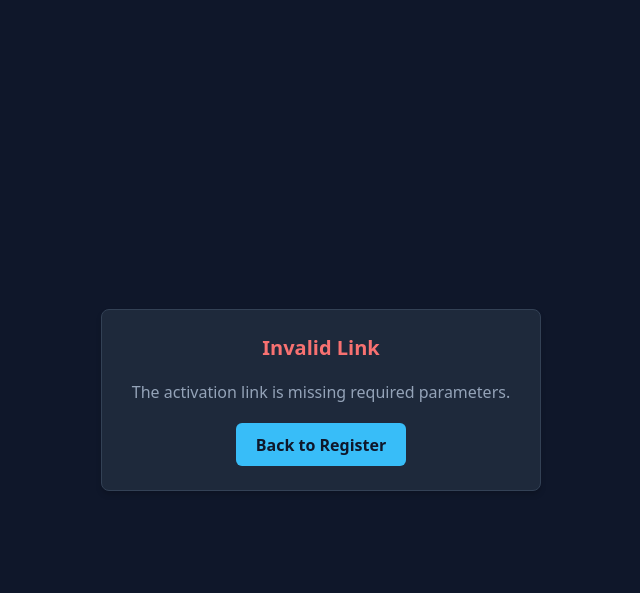
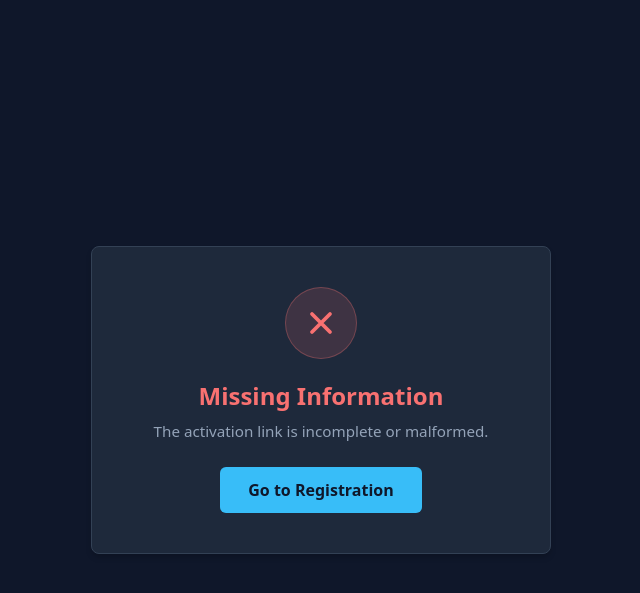
Before and after one commit to M4tof/web-app, a Spring Boot app: page /activate/activate.html in a window 1280 px wide. Shown: the top 593 px of the page, without its empty margins (319-959 px from the left). Run offline with Spring Boot 4, Linux system fonts and the light colour scheme.

Commit message:
activation pretty

```diff
--- a/src/main/resources/static/activate/activate.html
+++ b/src/main/resources/static/activate/activate.html
@@ -5,20 +5,104 @@
     <meta name="viewport" content="width=device-width, initial-scale=1.0">
     <title>Account Activation</title>
     <link rel="stylesheet" href="/register/register.css">
+    <style>
+        .status-container {
+            display: flex;
+            flex-direction: column;
+            align-items: center;
+            text-align: center;
+            padding: 1rem 0;
+        }
+
+        .icon-circle {
+            width: 72px;
+            height: 72px;
+            border-radius: 50%;
+            display: flex;
+            align-items: center;
+            justify-content: center;
+            margin-bottom: 1.25rem;
+            transition: all 0.3s ease;
+        }
+
+        .icon-circle svg {
+            width: 36px;
+            height: 36px;
+        }
+
+        /* Loading Spinner */
+        .spinner {
+            border: 3px solid rgba(56, 189, 248, 0.2);
+            border-top-color: var(--primary);
+            border-radius: 50%;
+            width: 50px;
+            height: 50px;
+            animation: spin 0.8s linear infinite;
+            margin-bottom: 1.25rem;
+        }
+
+        @keyframes spin {
+            to { transform: rotate(360deg); }
+        }
+
+        .state-success {
+            background-color: rgba(74, 222, 128, 0.15);
+            color: var(--success, #4ade80);
+            border: 1px solid rgba(74, 222, 128, 0.3);
+        }
+
+        .state-warning {
+            background-color: rgba(251, 146, 60, 0.15);
+            color: #fb923c;
+            border: 1px solid rgba(251, 146, 60, 0.3);
+        }
+
+        .state-error {
+            background-color: rgba(248, 113, 113, 0.15);
+            color: var(--error, #f87171);
+            border: 1px solid rgba(248, 113, 113, 0.3);
+        }
+
+        .btn-action {
+            display: inline-block;
+            margin-top: 1.5rem;
+            padding: 0.75rem 1.75rem;
+            background-color: var(--primary);
+            color: #0f172a;
+            border: none;
+            border-radius: 6px;
+            font-weight: 600;
+            text-decoration: none;
+            cursor: pointer;
+            transition: background-color 0.2s ease;
+        }
+
+        .btn-action:hover {
+            background-color: var(--primary-hover);
+        }
+    </style>
     <script src="activate.js" defer></script>
 </head>
 <body style="display: flex; justify-content: center; align-items: center; min-height: 100vh;">
 
-<main class="card" style="text-align: center; max-width: 440px; width: 90%;">
-    <h2 id="status-title" style="color: var(--primary);">Verifying Account...</h2>
-    <p id="status-msg" style="color: var(--muted-color); margin: 1.25rem 0;">
-        Please wait while we validate your activation token.
-    </p>
+<main class="card" style="max-width: 460px; width: 90%;">
+    <div class="status-container">
+        <!-- Icon / Spinner placeholder -->
+        <div id="icon-slot">
+            <div class="spinner"></div>
+        </div>
 
-    <!-- Dynamic Action Button -->
-    <a id="action-btn" href="/index.html" style="display: none; padding: 0.65rem 1.25rem; background: var(--primary); color: #0f172a; border-radius: 6px; text-decoration: none; font-weight: 600;">
-        Go to Home
-    </a>
+        <h2 id="status-title" style="color: var(--primary); font-size: 1.5rem; margin-bottom: 0.5rem;">
+            Verifying Account...
+        </h2>
+
+        <p id="status-msg" style="color: var(--muted-color); font-size: 0.95rem; line-height: 1.5;">
+            Validating your activation token. Please hold on...
+        </p>
+
+        <!-- Dynamic Action Button -->
+        <div id="action-slot"></div>
+    </div>
 </main>
 
 </body>
--- a/src/main/resources/static/activate/activate.js
+++ b/src/main/resources/static/activate/activate.js
@@ -1,50 +1,138 @@
 document.addEventListener('DOMContentLoaded', async () => {
+    const iconSlot = document.getElementById('icon-slot');
     const title = document.getElementById('status-title');
     const msg = document.getElementById('status-msg');
-    const actionBtn = document.getElementById('action-btn');
+    const actionSlot = document.getElementById('action-slot');
 
-    // 1. Extract query params from URL
+    // Extract query parameters
     const params = new URLSearchParams(window.location.search);
     const token = params.get('token');
     const email = params.get('email');
 
     if (!token || !email) {
-        showUI("Invalid Link", "The activation link is missing required parameters.", "var(--error)", "/register/register.html", "Back to Register");
+        renderState('error', 'Missing Information', 'The activation link is incomplete or malformed.', '/register/register.html', 'Go to Registration');
         return;
     }
 
     try {
-        // 2. Call the REST API
-        const response = await fetch(`/api/activate?token=${encodeURIComponent(token)}&email=${encodeURIComponent(email)}`);
-        const text = await response.text();
+        // Send verification to /activate
+        const response = await fetch(`/activate?token=${encodeURIComponent(token)}&email=${encodeURIComponent(email)}`);
+        const responseText = await response.text();
 
-        // 3. Handle Branches according to HTTP status code:
         if (response.status === 200) {
-            // Branch 3: Success
-            showUI("Account Activated!", text, "var(--success)", "/index.html", "Proceed to Login");
+            // --- BRANCH 3: SUCCESS ---
+            renderState(
+                'success',
+                'Account Activated!',
+                `Welcome aboard! Your account (<strong>${escapeHtml(email)}</strong>) is now verified.`,
+                '/index.html',
+                'Proceed to Login'
+            );
 
         } else if (response.status === 410) {
-            // Branch 2: Expired Token (HTTP 410 Gone)
-            showUI("Link Expired", "Your 24-hour activation link has expired.", "var(--error)", "/register/register.html", "Resend Activation Email");
+            // --- BRANCH 2: EXPIRED LINK ---
+            renderState(
+                'warning',
+                'Activation Link Expired',
+                'Your 24-hour verification window has ended. You can request a fresh link below.',
+                null,
+                'Resend Activation Link',
+                () => handleResend(email)
+            );
 
         } else {
-            // Branch 1: Invalid Token or Already Active (HTTP 400)
-            showUI("Activation Failed", text || "Invalid activation link or account already active.", "var(--error)", "/index.html", "Return to Home");
+            // --- BRANCH 1: INVALID OR ALREADY ACTIVE ---
+            renderState(
+                'error',
+                'Activation Failed',
+                responseText || 'This link is invalid or your account has already been activated.',
+                '/index.html',
+                'Return to Home'
+            );
         }
 
     } catch (err) {
-        showUI("Connection Error", "Could not reach server to activate account.", "var(--error)", "/index.html", "Return to Home");
+        renderState('error', 'Connection Error', 'Could not reach the server to verify your account.', '/index.html', 'Return to Home');
     }
 
-    function showUI(titleText, msgText, color, btnHref, btnText) {
-        title.textContent = titleText;
-        title.style.color = color;
-        msg.textContent = msgText;
+    // Handles the "Resend Activation Link" button click
+    async function handleResend(targetEmail) {
+        iconSlot.innerHTML = '<div class="spinner"></div>';
+        title.textContent = 'Generating New Link...';
+        title.style.color = 'var(--primary)';
+        msg.textContent = 'Please wait while we create a fresh activation token.';
+        actionSlot.innerHTML = '';
 
-        if (btnHref && btnText) {
-            actionBtn.href = btnHref;
-            actionBtn.textContent = btnText;
-            actionBtn.style.display = 'inline-block';
+        try {
+            const res = await fetch('/activate/resend', {
+                method: 'POST',
+                headers: { 'Content-Type': 'application/json' },
+                body: JSON.stringify({ email: targetEmail })
+            });
+
+            const resText = await res.text();
+
+            renderState(
+                'success',
+                'Check Your Email!',
+                resText || 'A brand new activation link has been sent to your inbox.',
+                '/index.html',
+                'Return to Home'
+            );
+        } catch (err) {
+            renderState('error', 'Resend Failed', 'Unable to contact server. Please try again later.', null, null);
         }
     }
+
+    // Helper to render UI states and SVGs
+    function renderState(type, titleText, msgText, btnHref, btnText, btnCallback) {
+        actionSlot.innerHTML = '';
+
+        if (type === 'success') {
+            iconSlot.innerHTML = `
+                <div class="icon-circle state-success">
+                    <svg fill="none" viewBox="0 0 24 24" stroke="currentColor">
+                        <path stroke-linecap="round" stroke-linejoin="round" stroke-width="2.5" d="M5 13l4 4L19 7" />
+                    </svg>
+                </div>`;
+            title.style.color = 'var(--success)';
+        } else if (type === 'warning') {
+            iconSlot.innerHTML = `
+                <div class="icon-circle state-warning">
+                    <svg fill="none" viewBox="0 0 24 24" stroke="currentColor">
+                        <path stroke-linecap="round" stroke-linejoin="round" stroke-width="2" d="M12 8v4l3 3m6-3a9 9 0 11-18 0 9 9 0 0118 0z" />
+                    </svg>
+                </div>`;
+            title.style.color = '#fb923c';
+        } else {
+            iconSlot.innerHTML = `
+                <div class="icon-circle state-error">
+                    <svg fill="none" viewBox="0 0 24 24" stroke="currentColor">
+                        <path stroke-linecap="round" stroke-linejoin="round" stroke-width="2.5" d="M6 18L18 6M6 6l12 12" />
+                    </svg>
+                </div>`;
+            title.style.color = 'var(--error)';
+        }
+
+        title.textContent = titleText;
+        msg.innerHTML = msgText;
+
+        if (btnText) {
+            const btn = document.createElement(btnHref ? 'a' : 'button');
+            btn.className = 'btn-action';
+            btn.textContent = btnText;
+
+            if (btnHref) {
+                btn.href = btnHref;
+            } else if (btnCallback) {
+                btn.type = 'button';
+                btn.addEventListener('click', btnCallback);
+            }
+            actionSlot.appendChild(btn);
+        }
+    }
+
+    function escapeHtml(str) {
+        return str.replace(/[&<>'"]/g, tag => ({ '&': '&amp;', '<': '&lt;', '>': '&gt;', "'": '&#39;', '"': '&quot;' }[tag] || tag));
+    }
 });
```
Also changed, not shown: src/main/java/com/example/app/ApiController.java (+45 -4 lines).
